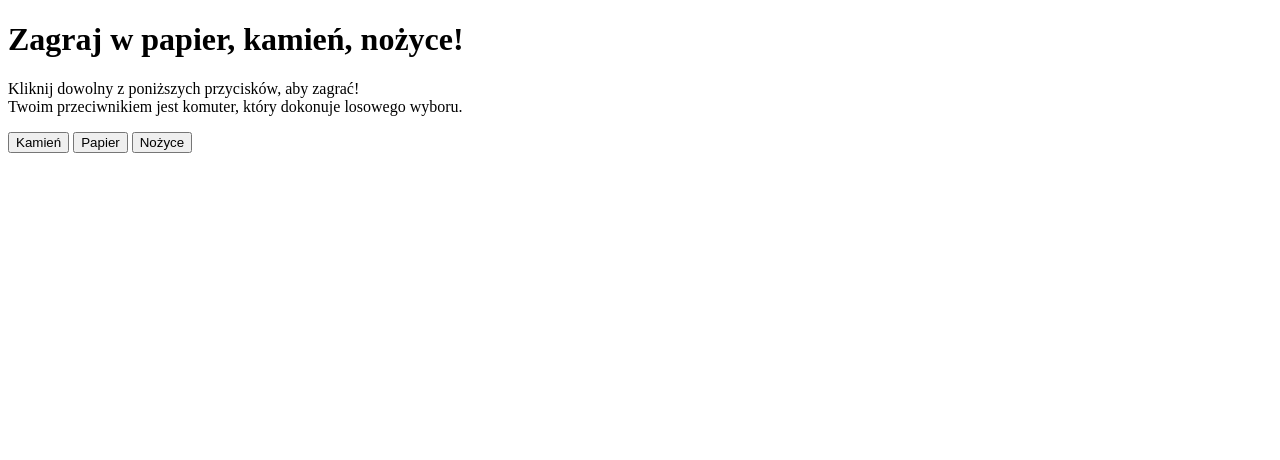
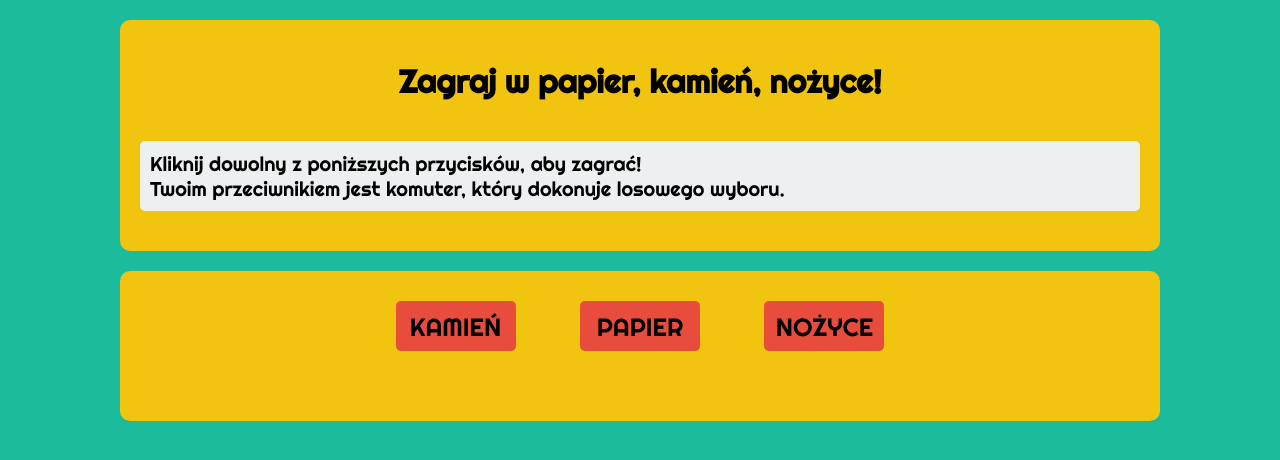
Before and after one commit to RobertCiechowski/javascript-prework, a website: page index.html in a window 1280 px wide. Drawn offline with Linux system fonts and the light colour scheme.

Commit message:
Change website styles in style.scss

```diff
--- a/index.html
+++ b/index.html
@@ -3,16 +3,19 @@
 <head>
 	<meta charset="UTF-8">
 	<title>Kamień, papier, nożyce</title>
+	<link href="https://fonts.googleapis.com/css2?family=Righteous&display=swap" rel="stylesheet">
 	<link rel="stylesheet" href="css/style.css">
 </head>
 <body>
 	<header>
-		<h1>Zagraj w papier, kamień, nożyce!</h1>
-		<p>Kliknij dowolny z poniższych przycisków, aby zagrać!<br>
+		<div class="container">
+			<h1>Zagraj w papier, kamień, nożyce!</h1>
+			<p>Kliknij dowolny z poniższych przycisków, aby zagrać!<br>
 			Twoim przeciwnikiem jest komuter, który dokonuje losowego wyboru.</p>
+		</div>
 	</header>
 	<div class="container">
-		<div id="buttons">
+		<div class="button" id="buttons">
 			<button id="button-rock">Kamień</button>
 			<button id="button-paper">Papier</button>
 			<button id="button-scissors">Nożyce</button>
--- a/sass/style.scss
+++ b/sass/style.scss
@@ -0,0 +1,54 @@
+body {
+    background-color: #1abc9c;
+    font-family: 'Righteous', cursive;
+}
+
+.container {
+    background-color: #f1c40f;
+    width: 1000px;
+    max-width: 80%;
+    border-radius: 10px;
+    padding: 20px;
+    margin: 20px auto;
+}
+
+h1 {
+    text-align: center;
+}
+
+p {
+    background-color: #ecf0f1;
+    padding: 10px;
+    font-size: 20px;
+    border-radius: 5px;
+    margin-top: 40px;
+}
+
+.container .button {
+    text-align: center;
+}
+
+button {
+    border-style: none;
+    text-align: center;
+    height: 50px;
+    width: 120px;
+    margin: 10px 30px;
+    font-size: 25px;
+    text-transform: uppercase;
+    font-family: 'Righteous', cursive;
+    border-radius: 5px;
+    background-color: #e74c3c;
+}
+
+button:hover {
+    background-color: #2980b9;
+    box-shadow: 0 0 20px #2980b9;
+    transition: 0.7s;
+}
+
+#messages {
+    margin: 40px;
+    line-height: 1.5em;
+    font-size: 25px;
+}
```
Also changed, not shown: css/style.css, 1 other file.
